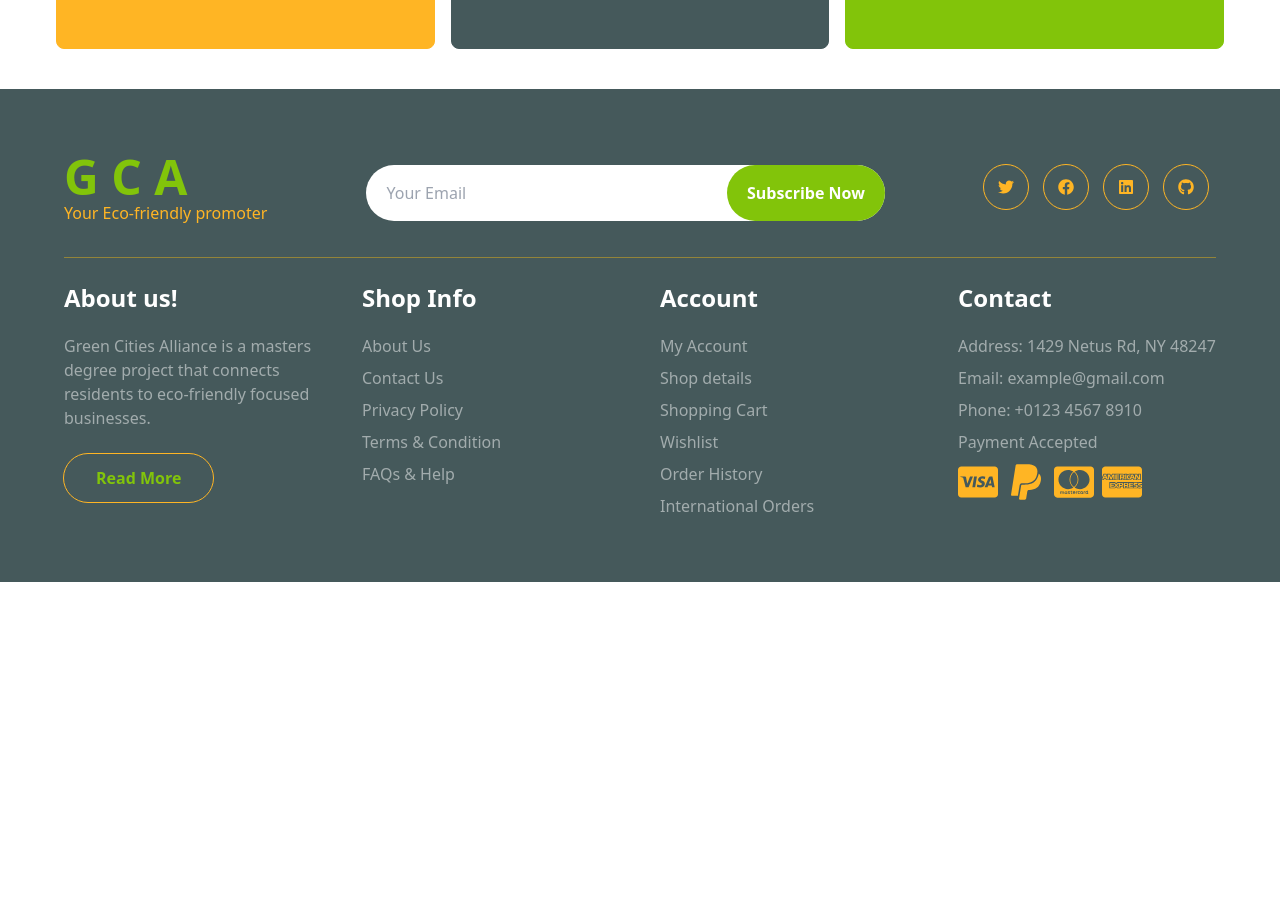
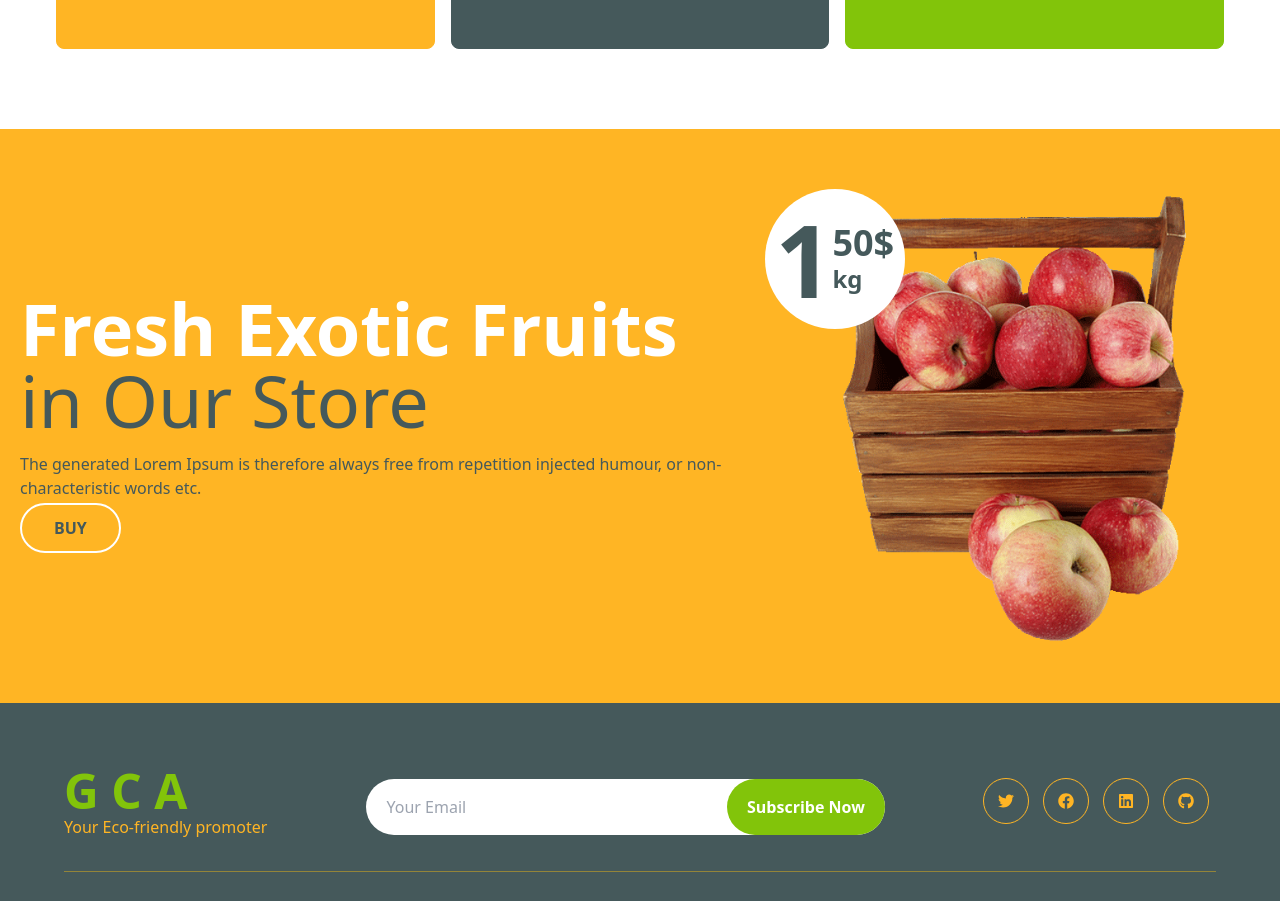
Before and after one commit to Ochubaanthony/msc-green-cities-alliance-frontend, a React (Vite) app: page / in a window 1280 px wide. Shown: the part 3100-4001 px from the top of the page. Before the commit the page ends 3682 px from the top, so only its background shows below. Built offline with nearby package versions, Linux system fonts and the light colour scheme.

Commit message:
Homepage Section: Organic banner

```diff
--- a/src/components/index.js
+++ b/src/components/index.js
@@ -15,7 +15,7 @@ export { default as Products } from "./products/Products";
 export { default as FeaturedProducts } from "./products/Featured";
 export { default as Services } from "./products/Services";
 // export { default as Organics } from "./products/Organics";
-// export { default as Banner } from "./products/Banner";
+export { default as Banner } from "./products/Banner";
 
 // /***
 //  *
--- /dev/null
+++ b/src/components/products/Banner.jsx
@@ -0,0 +1,62 @@
+import { Fragment } from "react";
+import img from "../assets/img/baner-1.png";
+
+const Banner = () => {
+  return (
+    <Fragment>
+      {/*  Banner Section Start */}
+      <div className="w-full banner bg-accent mt-10 py-10">
+        <div className="container mx-auto py-5">
+          <div className="flex flex-col lg:flex-row  gap-4 items-center justify-between  px-5">
+            <div className="">
+              <div className="py-5">
+                <h1 className="text-white font-bold text-5xl lg:text-7xl">
+                  Fresh Exotic Fruits
+                </h1>
+                <p className="text-shade font-normal mb-4 text-5xl lg:text-7xl">
+                  in Our Store
+                </p>
+                <p className="mb-4 text-shade">
+                  The generated Lorem Ipsum is therefore always free from
+                  repetition injected humour, or non-characteristic words etc.
+                </p>
+                <a
+                  href="#"
+                  className="banner-btn btn rounded-full px-8 py-3 border-2 border-primary text-shade hover:bg-secondary transition-all duration-500 ease-in-out"
+                >
+                  BUY
+                </a>
+              </div>
+            </div>
+            <div className="">
+              <div className="relative">
+                <img
+                  src={img}
+                  className="max-w-[100%] h-auto w-full rounded-md"
+                  alt=""
+                />
+                <div
+                  className="flex items-center justify-center bg-white text-shade rounded-full absolute"
+                  style={{ width: "140px", height: "140px", top: 0, left: 0 }}
+                >
+                  <h1 className="font-bold" style={{ fontSize: "100px" }}>
+                    1
+                  </h1>
+                  <div className="flex flex-col">
+                    <span className="h2 text-4xl font-bold mb-0">50$</span>
+                    <span className="h4 text-muted  text-2xl font-bold mb-0">
+                      kg
+                    </span>
+                  </div>
+                </div>
+              </div>
+            </div>
+          </div>
+        </div>
+      </div>
+      {/* Banner Section End */}
+    </Fragment>
+  );
+};
+
+export default Banner;
--- a/src/index.css
+++ b/src/index.css
@@ -455,7 +455,7 @@ form .product-search-btn {
 
 /*** Banner Section Start ***/
 .banner .banner-btn:hover {
-  background: var(--bs-primary);
+  background: var(--bs-secondary);
 }
 /*** Banner Section End ***/
 
--- a/src/pages/Homepage.jsx
+++ b/src/pages/Homepage.jsx
@@ -5,7 +5,7 @@ import {
   Services,
   Hero,
   // Organics,
-  //   Banner,
+  Banner,
   //   Testimonials,
 } from "../components";
 
@@ -33,6 +33,7 @@ const Homepage = () => {
       <Services />
       <Products />
       <FeaturedProducts />
+      <Banner />
       {/*
       <Products />
       <FeaturedProducts />
```
